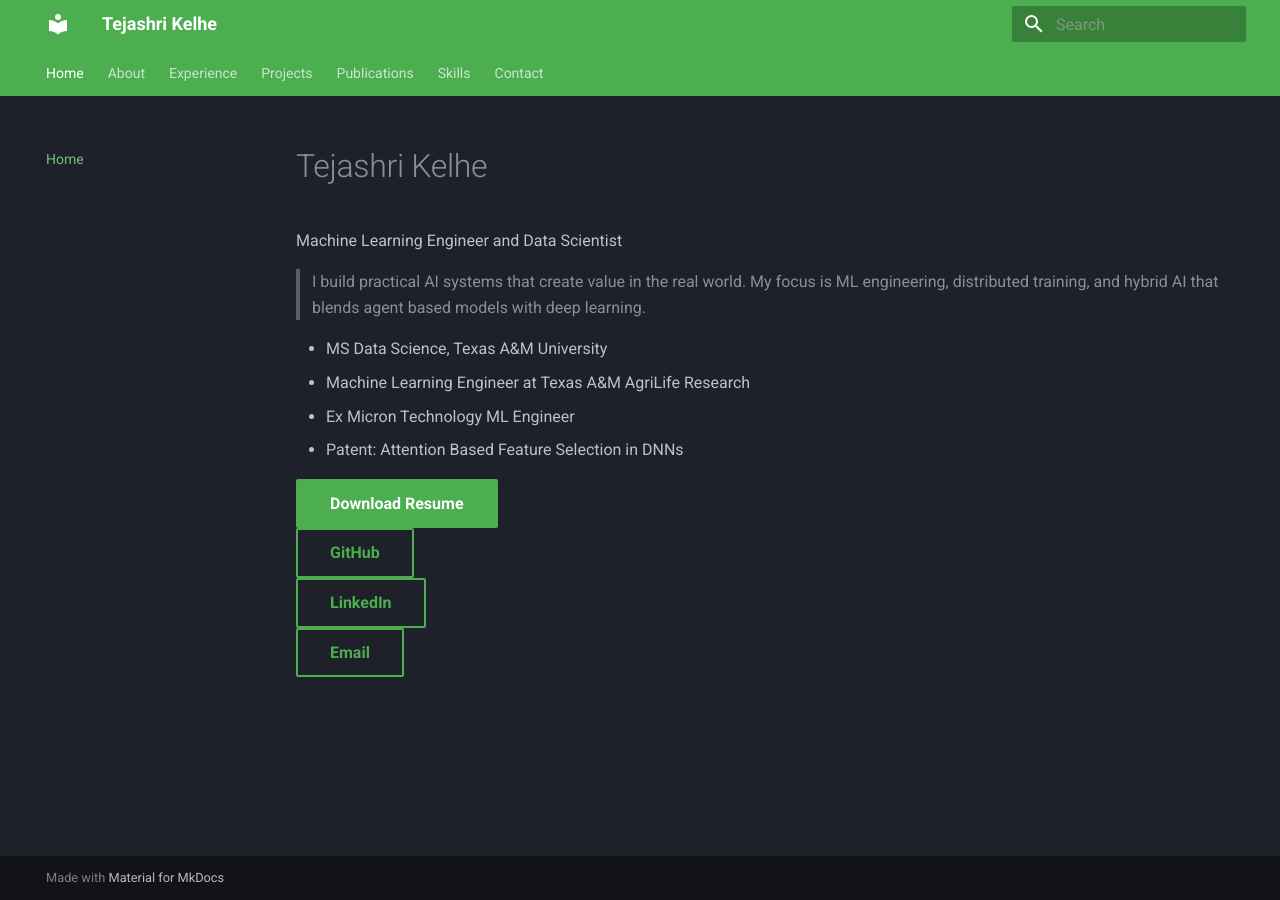
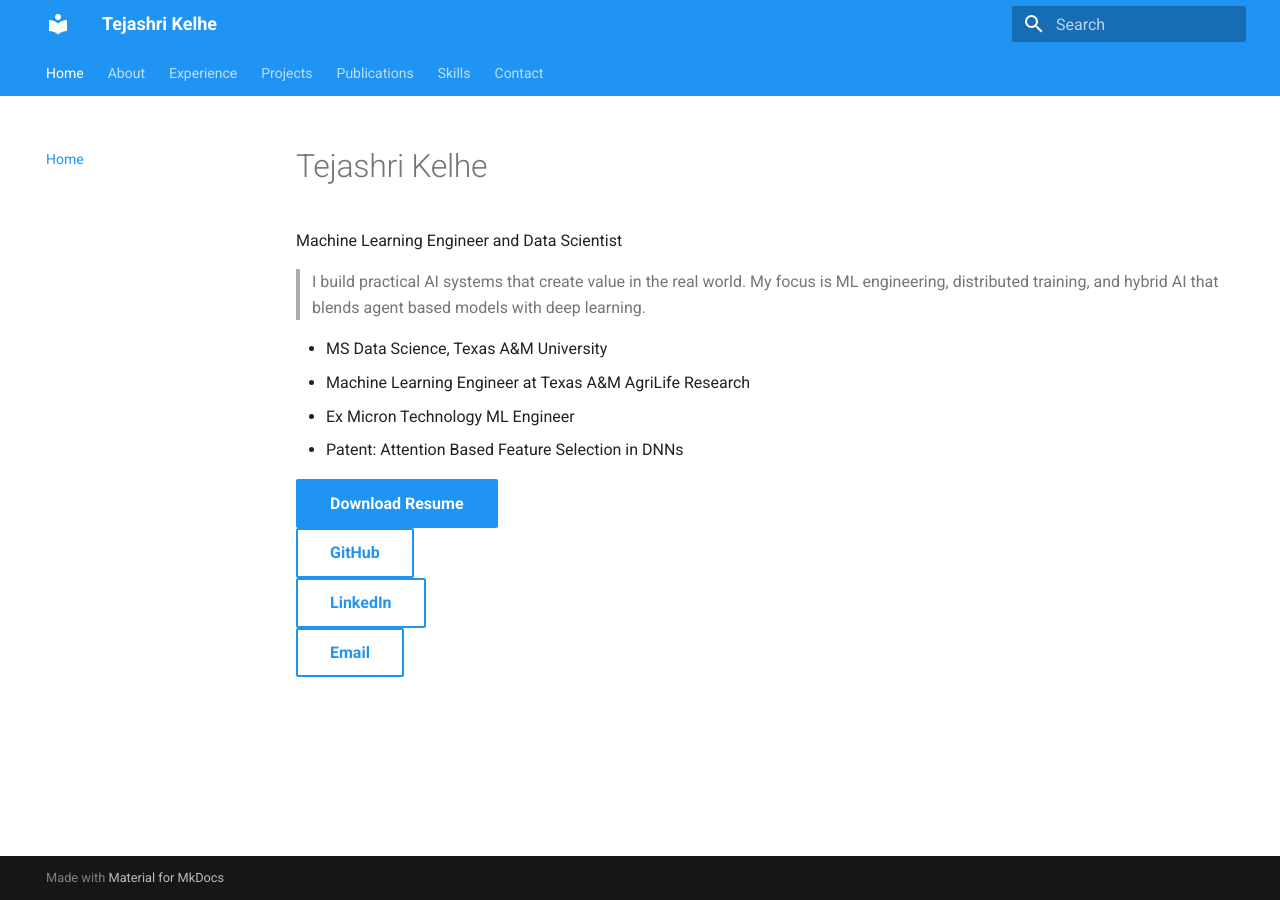
Before and after one commit to tejashrikelhe/Tejashri-Kelhe-website, an MkDocs documentation site: the page built from docs/index.md, in a window 1280 px wide. Built offline with MkDocs 1.6.1 and Material for MkDocs 9.7.7, drawn with Linux system fonts in a browser that asks for light colours.

Commit message:
Update homepage and theme

```diff
--- a/mkdocs.yml
+++ b/mkdocs.yml
@@ -11,14 +11,10 @@ theme:
     - content.code.copy
     - header.autohide
   palette:
-    - media: "(prefers-color-scheme: dark)"
-      scheme: default
-      primary: white
-      accent: white
-    - media: "(prefers-color-scheme: light)"
-      scheme: slate
-      primary: green
-      accent: teal
+  - scheme: default
+    primary: blue
+    accent: indigo
+
 
 nav:
   - Home: index.md
```
